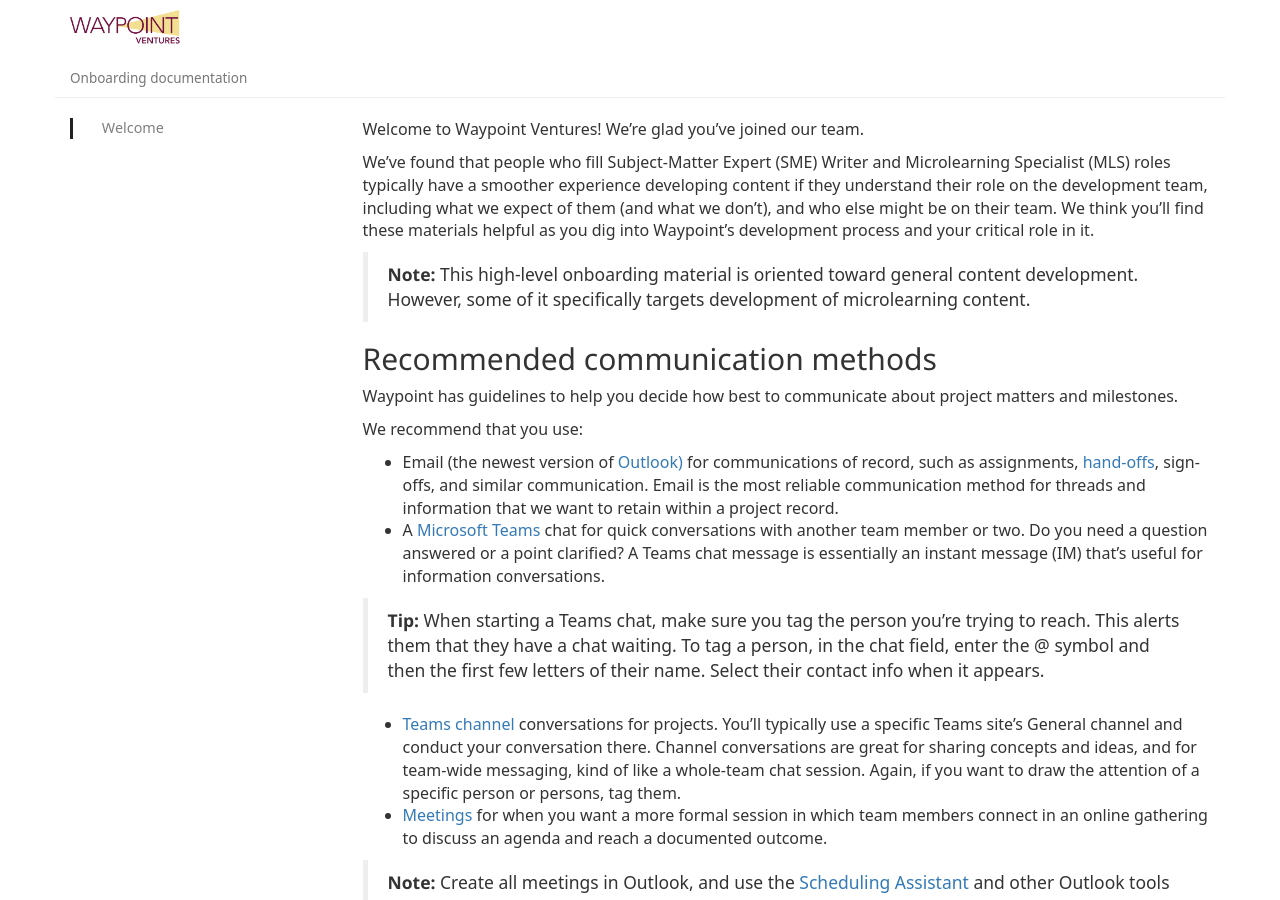
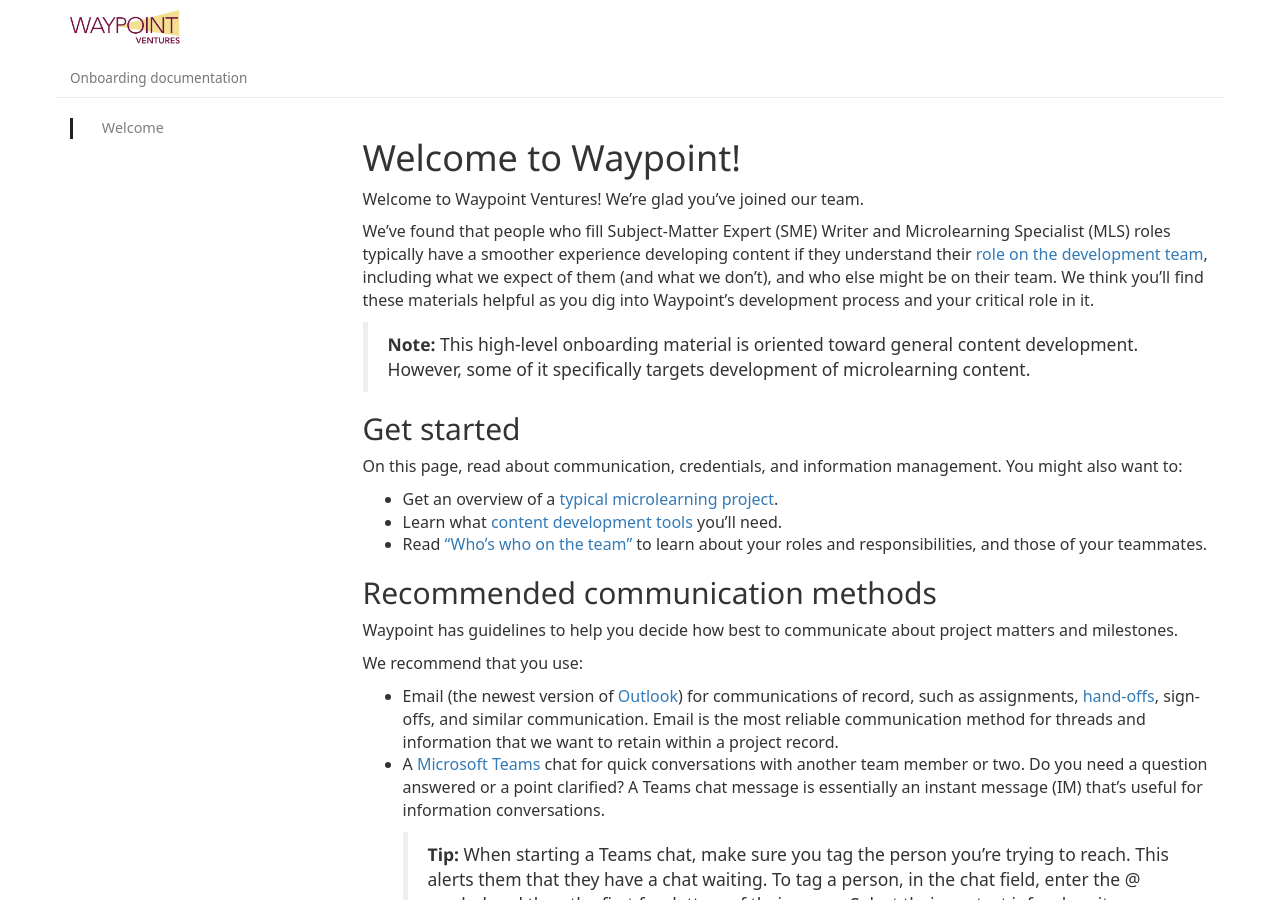
Before and after one commit to WayPointVenturesOrg/onboard-docs, a Jekyll site: the page built from index.md, in a window 1280 px wide and 900 px high. Built offline with Jekyll 4.4.1, drawn with Linux system fonts in a browser that asks for light colours; some web fonts are replaced.

Commit message:
lotsa changes

```diff
--- a/_config.yml
+++ b/_config.yml
@@ -19,9 +19,7 @@ navigation: 1
 codeurl: 'https://waypointventuresorg.github.io/onboard-docs/'
 
 # Default categories (in order) to appear in the navigation
-sections: [
-  ['people','People'],['projects','Projects']
-]
+sections: [['people','People'],['projects','Projects']]
 
 # Keep as an empty string if served up at the root. If served up at a specific
 # path (e.g. on GitHub pages) leave off the trailing slash, e.g. /my-project
--- a/index.md
+++ b/index.md
@@ -6,11 +6,21 @@ author: kcarlson
 date: 6 Sept 2021
 ---
 
+# Welcome to Waypoint!
+
 Welcome to Waypoint Ventures! We’re glad you’ve joined our team.
 
-We’ve found that people who fill Subject-Matter Expert (SME) Writer and Microlearning Specialist (MLS) roles typically have a smoother experience developing content if they understand their role on the development team, including what we expect of them (and what we don’t), and who else might be on their team. We think you’ll find these materials helpful as you dig into Waypoint’s development process and your critical role in it.
+We’ve found that people who fill Subject-Matter Expert (SME) Writer and Microlearning Specialist (MLS) roles typically have a smoother experience developing content if they understand their [role on the development team]({{site.baseurl}}/01-people/01-who-is-who.html), including what we expect of them (and what we don’t), and who else might be on their team. We think you’ll find these materials helpful as you dig into Waypoint’s development process and your critical role in it.
 
 >**Note:** This high-level onboarding material is oriented toward general content development. However, some of it specifically targets development of microlearning content.
+
+## Get started
+
+On this page, read about communication, credentials, and information management. You might also want to:
+
+- Get an overview of a [typical microlearning project]({{site.baseurl}}/02-projects/01-typical-ml-project-information.html).
+- Learn what [content development tools]({{site.baseurl}}/02-projects/01-typical-ml-project-information.html) you'll need.
+- Read ["Who's who on the team"]({{site.baseurl}}/01-people/01-who-is-who.html) to learn about your roles and responsibilities, and those of your teammates.
 
 ## Recommended communication methods
 
@@ -18,15 +28,15 @@ Waypoint has guidelines to help you decide how best to communicate about project
 
 We recommend that you use:
 
-- Email (the newest version of [Outlook)](https://support.microsoft.com/en-us/office/outlook-training-8a5b816d-9052-4190-a5eb-494512343cca) for communications of record, such as assignments, [hand-offs](https://waypointventures.sharepoint.com/:p:/r/sites/Home/_layouts/15/Doc.aspx?sourcedoc=%7B780B3B73-6779-4D8E-A506-0BA3B1372DE5%7D&file=Waypoint%20Hand-off%20Foundations.pptx&action=edit&mobileredirect=true), sign-offs, and similar communication. Email is the most reliable communication method for threads and information that we want to retain within a project record.
+- Email (the newest version of [Outlook](https://support.microsoft.com/en-us/office/outlook-training-8a5b816d-9052-4190-a5eb-494512343cca)) for communications of record, such as assignments, [hand-offs](https://waypointventures.sharepoint.com/:p:/r/sites/Home/_layouts/15/Doc.aspx?sourcedoc=%7B780B3B73-6779-4D8E-A506-0BA3B1372DE5%7D&file=Waypoint%20Hand-off%20Foundations.pptx&action=edit&mobileredirect=true), sign-offs, and similar communication. Email is the most reliable communication method for threads and information that we want to retain within a project record.
 - A [Microsoft Teams](https://support.microsoft.com/en-us/office/microsoft-teams-video-training-4f108e54-240b-4351-8084-b1089f0d21d7?ui=en-us&rs=en-us&ad=us) chat for quick conversations with another team member or two. Do you need a question answered or a point clarified? A Teams chat message is essentially an instant message (IM) that’s useful for information conversations.
 
->**Tip:** When starting a Teams chat, make sure you tag the person you’re trying to reach. This alerts them that they have a chat waiting. To tag a person, in the chat field, enter the @ symbol and then the first few letters of their name. Select their contact info when it appears.
+    >**Tip:** When starting a Teams chat, make sure you tag the person you’re trying to reach. This alerts them that they have a chat waiting. To tag a person, in the chat field, enter the @ symbol and then the first few letters of their name. Select their contact info when it appears.
 
 - [Teams channel](https://support.microsoft.com/en-us/office/work-in-channels-99d33aaa-0743-47c6-a476-eb0a24abcb7e) conversations for projects. You’ll typically use a specific Teams site’s General channel and conduct your conversation there. Channel conversations are great for sharing concepts and ideas, and for team-wide messaging, kind of like a whole-team chat session. Again, if you want to draw the attention of a specific person or persons, tag them.
 - [Meetings](https://support.microsoft.com/en-us/office/meetings-in-teams-e0b0ae21-53ee-4462-a50d-ca9b9e217b67) for when you want a more formal session in which team members connect in an online gathering to discuss an agenda and reach a documented outcome.
 
->**Note:** Create all meetings in Outlook, and use the [Scheduling Assistant](https://support.microsoft.com/en-us/office/use-the-scheduling-assistant-and-room-finder-for-meetings-in-outlook-2e00ac07-cef1-47c8-9b99-77372434d3fa) and other Outlook tools to ensure those people who need to be at your meeting are available. Be sure to select the Teams Meeting button on the ribbon. It generates a Teams meeting link that appears in the meeting-invite email, so you and other participants can select it and join the meeting in Teams.
+    >**Note:** Create all meetings in Outlook, and use the [Scheduling Assistant](https://support.microsoft.com/en-us/office/use-the-scheduling-assistant-and-room-finder-for-meetings-in-outlook-2e00ac07-cef1-47c8-9b99-77372434d3fa) and other Outlook tools to ensure those people who need to be at your meeting are available. Be sure to select the Teams Meeting button on the ribbon. It generates a Teams meeting link that appears in the meeting-invite email, so you and other participants can select it and join the meeting in Teams.
 
 ### Microsoft Corpnet credentials
 
@@ -39,8 +49,9 @@ You’ll use your Corpnet credentials to access restricted Microsoft resources.
 Here are the storage locations Waypoint uses for information:
 
 - [Waypoint’s intranet portal](https://waypointventures.sharepoint.com/sites/Home/SitePages/MS-Learn-microlearning.aspx) houses our orientation and internal content development and project management instructional materials.
-
 - [Teams channels](https://support.microsoft.com/en-us/office/work-in-channels-99d33aaa-0743-47c6-a476-eb0a24abcb7e) are for internal, project-related materials and conversations.
 - GitHub, Azure DevOps, and [SharePoint](https://support.microsoft.com/en-us/office/introduction-to-libraries-7d4221d9-8fb9-40d5-8441-2374c84b5e26) are used to share content internally and externally.
 - Microsoft Project Online (or “Project Server”) stores in-flight project files and reports. The files are located at https://waypointventures.sharepoint.com/sites/pwa/Projects.aspx.
 - OneNote, where you’ll find templates for emails, project schedules, meeting notes, and other important content for your project. Contact your Project Manager (PjM) for more information.
+
+{% include paginator.html %}
```
Also changed, not shown: _posts/01-people/01-who-is-who.md (+2 -0 lines), _posts/01-people/02-sme-responsibilities.md (added, +15 -0 lines), _posts/01-people/03-mls-responsibilities.md (added, +15 -0 lines), _posts/02-projects/01-typical-ml-project-information.md (+2 -0 lines), _posts/02-projects/02-content-development-tools.md (+2 -0 lines), 1 other file.
